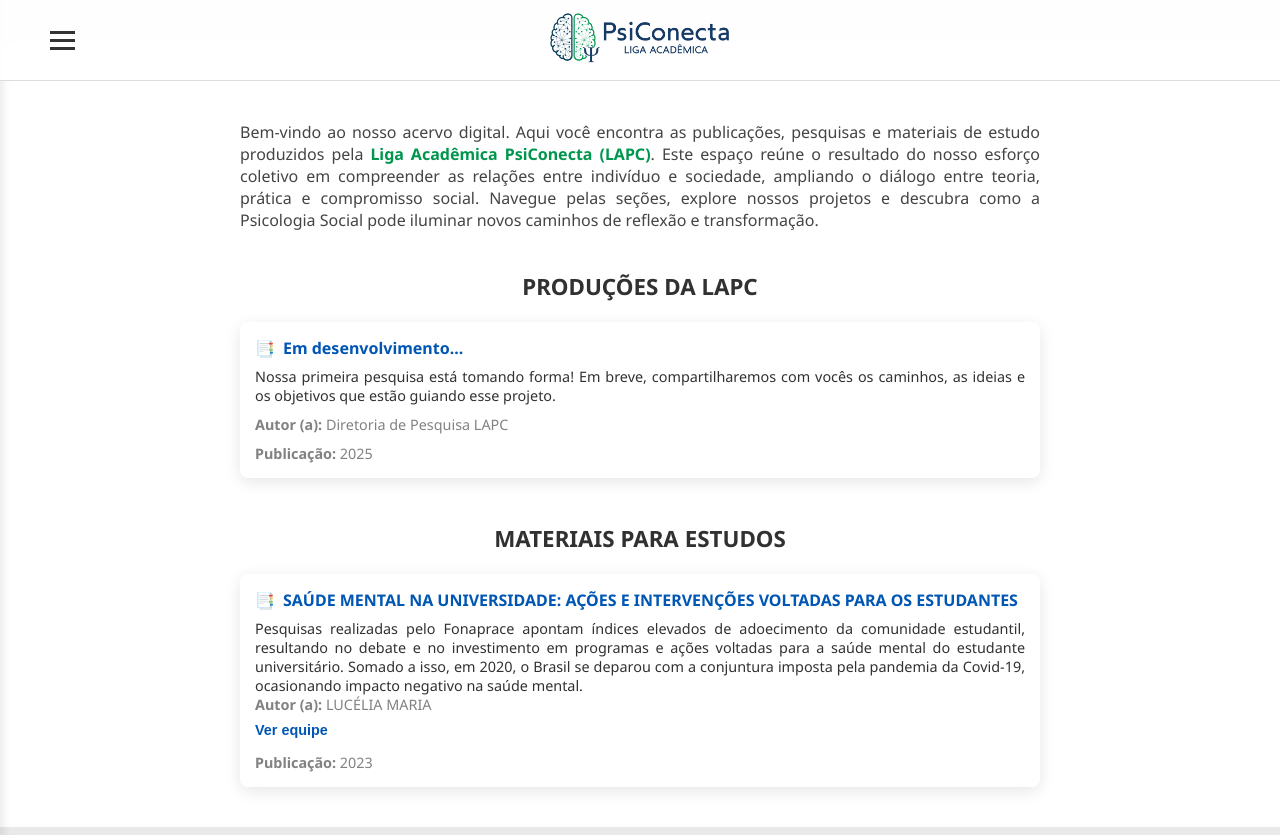
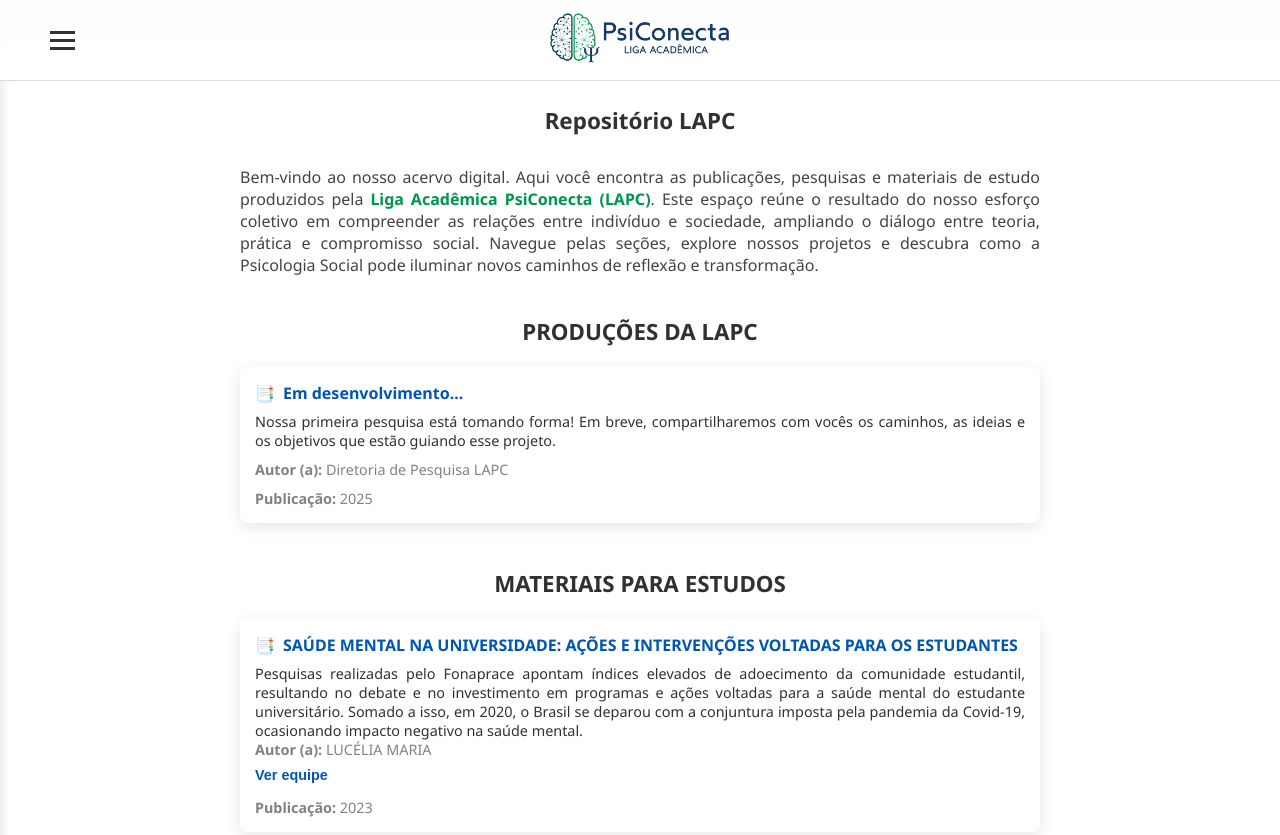
Before and after one commit to lapcbrasil/portal-lapc, a plain HTML site: page publicacoes.html in a window 1280 px wide. Shown: the top 835 px of the page. Drawn offline with Linux system fonts and the light colour scheme.

Commit message:
update publicacoes.html

```diff
--- a/publicacoes.html
+++ b/publicacoes.html
@@ -47,6 +47,9 @@
 
     <main class="main-content main-content-padding">
         <div class="container">
+
+            <h2 style="text-align: center; margin-bottom: 30px;">Repositório LAPC</h2>
+
             <div class="repository-description">
                 <p>
                     Bem-vindo ao nosso acervo digital.
```
